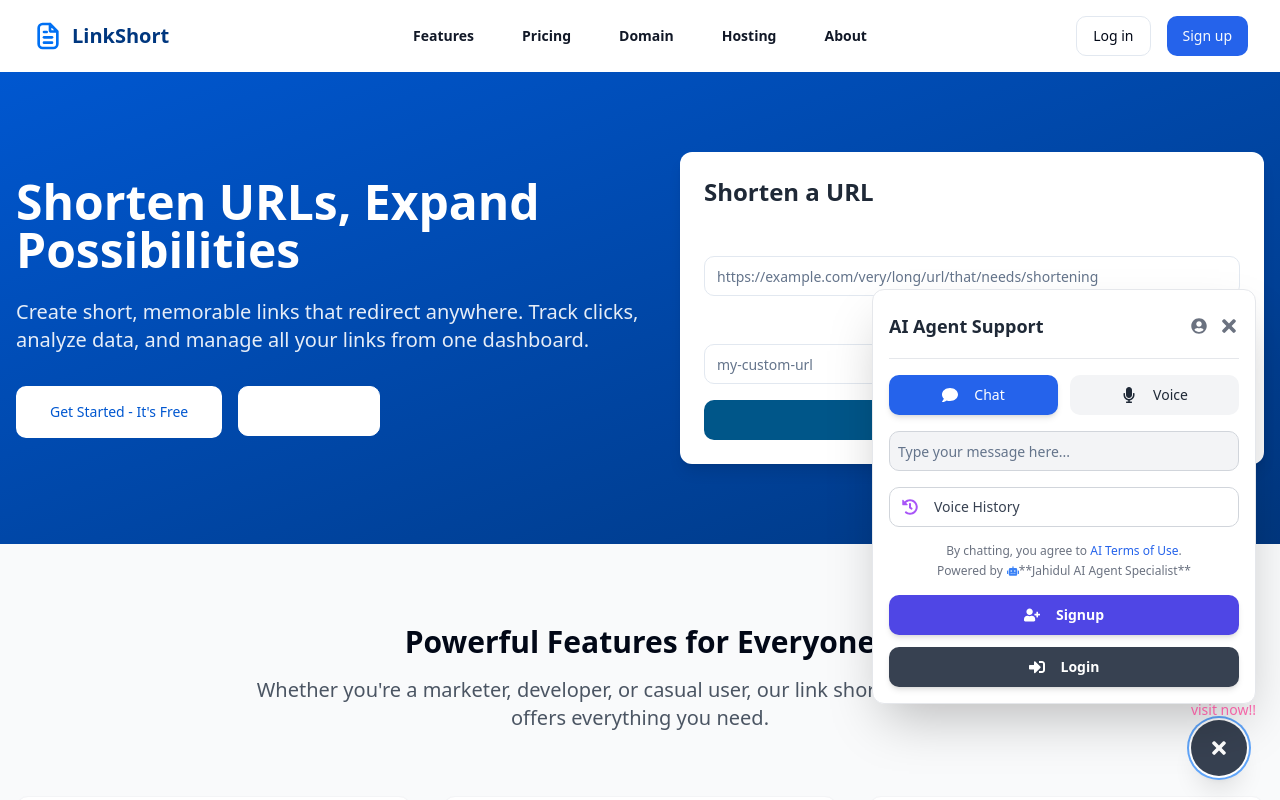
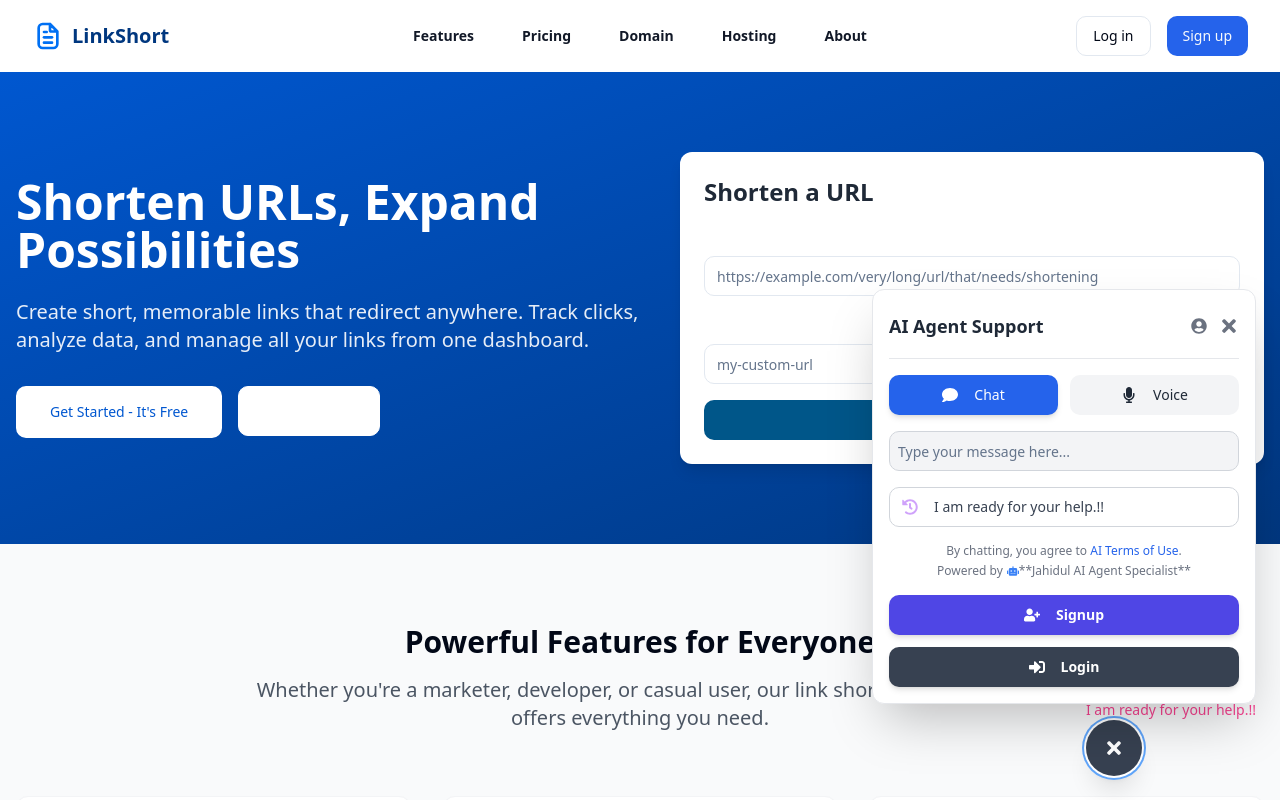
Before and after one commit to md-jahid-islam/Short-URL-New-website-, a React (Vite) app: page / in a window 1280 px wide. Both pictures are taken after a click on the button "Open AI chat window". Shown: the top 800 px of the page. Built offline with nearby package versions, Linux system fonts and the light colour scheme.

Commit message:
added to comments

```diff
--- a/src/components/footer/FooterComponents.tsx
+++ b/src/components/footer/FooterComponents.tsx
@@ -305,7 +305,7 @@ import { Label } from '../ui/label';
 
                   {/* Click to show history options */}
                   <Button onClick={() => setCurrentView('historyOptions')} className="w-full justify-start text-gray-700 dark:text-gray-200 hover:bg-gray-100 dark:hover:bg-gray-700 bg-white dark:bg-gray-800 border border-gray-300 dark:border-gray-600 rounded-md py-2 px-3 transition-colors duration-200 mb-4">
-                  <FaHistory className="mr-2 text-purple-500" /> Voice History
+                  <FaHistory className="mr-2 text-purple-500 animate-pulse " /> I am ready for your help.!!
                   </Button>
 
                   {/* AI Terms of Use and Powered by */}
@@ -422,15 +422,13 @@ import { Label } from '../ui/label';
 
         {/* "Visit now!!" text - remains outside the modal */}
         <div className="flex justify-end mt-2">
-        <span className='text-center text-[#FF0075] text-sm font-medium animate-pulse'>visit now!!</span>
+        <span className='text-center text-[#F7418F] text-sm font-medium'> I am ready for your help.!!</span>
         </div>
 
         {/* Main FAB Button */}
         <motion.button
-          whileTap={{ scale: 0.9 }}
-          onClick={() => setIsOpen(!isOpen)}
-          className={`flex items-center justify-center w-14 h-14 rounded-full shadow-xl ${
-            isOpen ? 'bg-gray-700' : 'bg-gradient-to-r from-blue-500 to-green-500'
+          whileTap={{ scale: 0.9 }} onClick={() => setIsOpen(!isOpen)}className={`flex items-center justify-center w-14 h-14 rounded-full shadow-xl ${
+          isOpen ? 'bg-gray-700' : 'bg-gradient-to-r from-blue-500 to-green-500'
           } text-white transition-all duration-300 transform hover:scale-110 focus:outline-none focus:ring-2 focus:ring-offset-2 focus:ring-blue-400`}
           aria-label={isOpen ? 'Close AI chat window' : 'Open AI chat window'}>
           {isOpen ? <FaTimes className="text-xl" /> : <FaComment className="text-xl" />}
```
